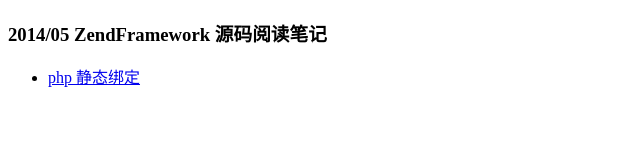
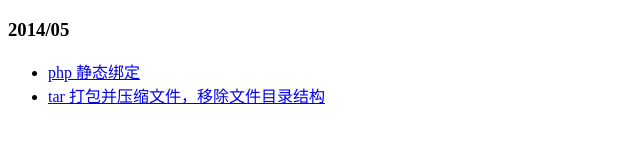
Before and after one commit to outman/outman.github.com, a plain HTML site: page index.html in a window 1280 px wide. Shown: the whole page, without its empty margins (0-640 px from the left). Drawn offline with Linux system fonts and the light colour scheme.

Commit message:
tar command

```diff
--- a/index.html
+++ b/index.html
@@ -6,9 +6,10 @@
         <title> bread.so / outman </title>
     </head>
     <body>
-        <h3>2014/05 ZendFramework 源码阅读笔记</h3>
+        <h3>2014/05</h3>
         <ul>
             <li><a href="php-static-bind.md">php 静态绑定</a></li>
+            <li><a href="tar-files-exclude-prefix-dir.md">tar 打包并压缩文件，移除文件目录结构</a></li>
         </ul>
     </body>
 </html>
```
Also changed, not shown: 1 other file.
